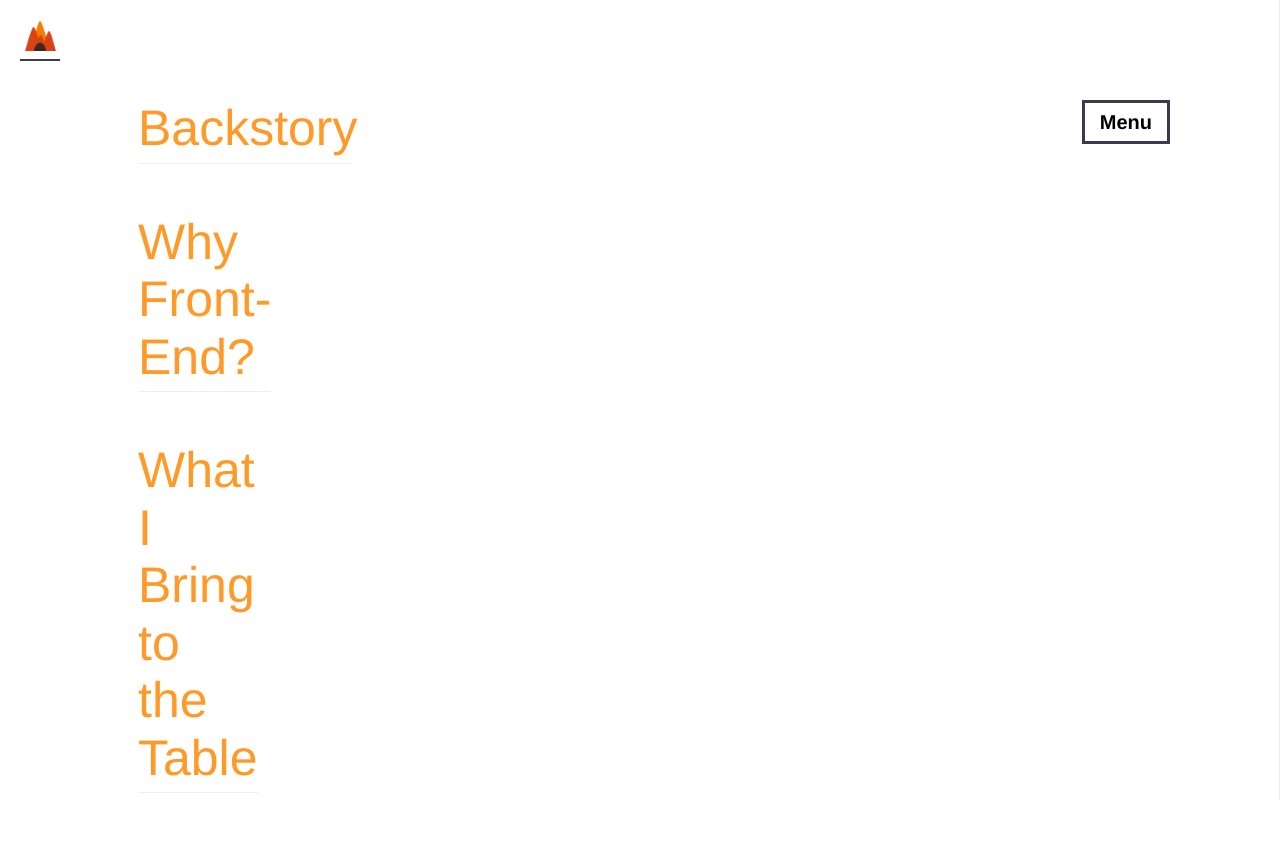
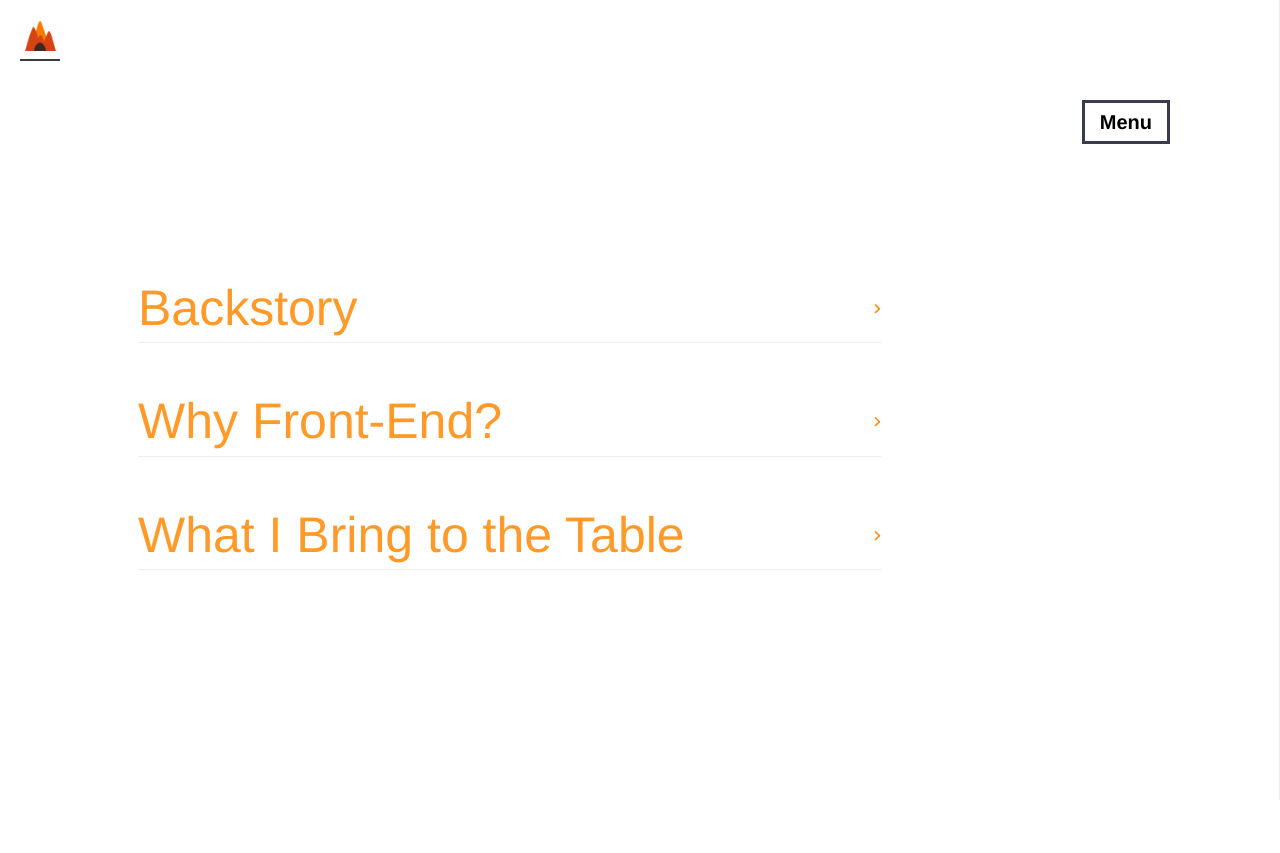
Before and after one commit to devByBjorn/my-website, a React app: page /about in a window 1280 px wide. After the commit the page ends 810 px from the top, so only its background shows below. Built offline with nearby package versions, Linux system fonts and the light colour scheme.

Commit message:
accordion test

```diff
--- a/src/style/about/_aboutAccordion.scss
+++ b/src/style/about/_aboutAccordion.scss
@@ -1,6 +1,7 @@
 /* Style the accordion section */
 .accordion-section {
   display: flex;
+  flex-direction: column;
 
   .accordion {
     align-items: center;
@@ -18,7 +19,6 @@
     background: transparent;
     border: none;
     border-bottom: 1px solid $base-light-darker;
-    text-align: left;
     width: 95%;
   }
 
--- a/src/style/reusables/_utilities.scss
+++ b/src/style/reusables/_utilities.scss
@@ -15,7 +15,7 @@
   font-size: 3rem;
   font-weight: 100;
   color: lighten($color: $stand-out-one, $amount: 5%);
-  padding-bottom: .5rem;
+  padding-bottom: 5px;
   padding-top: 2rem;
 }
 
```
Also changed, not shown: dist/bundle.js.
